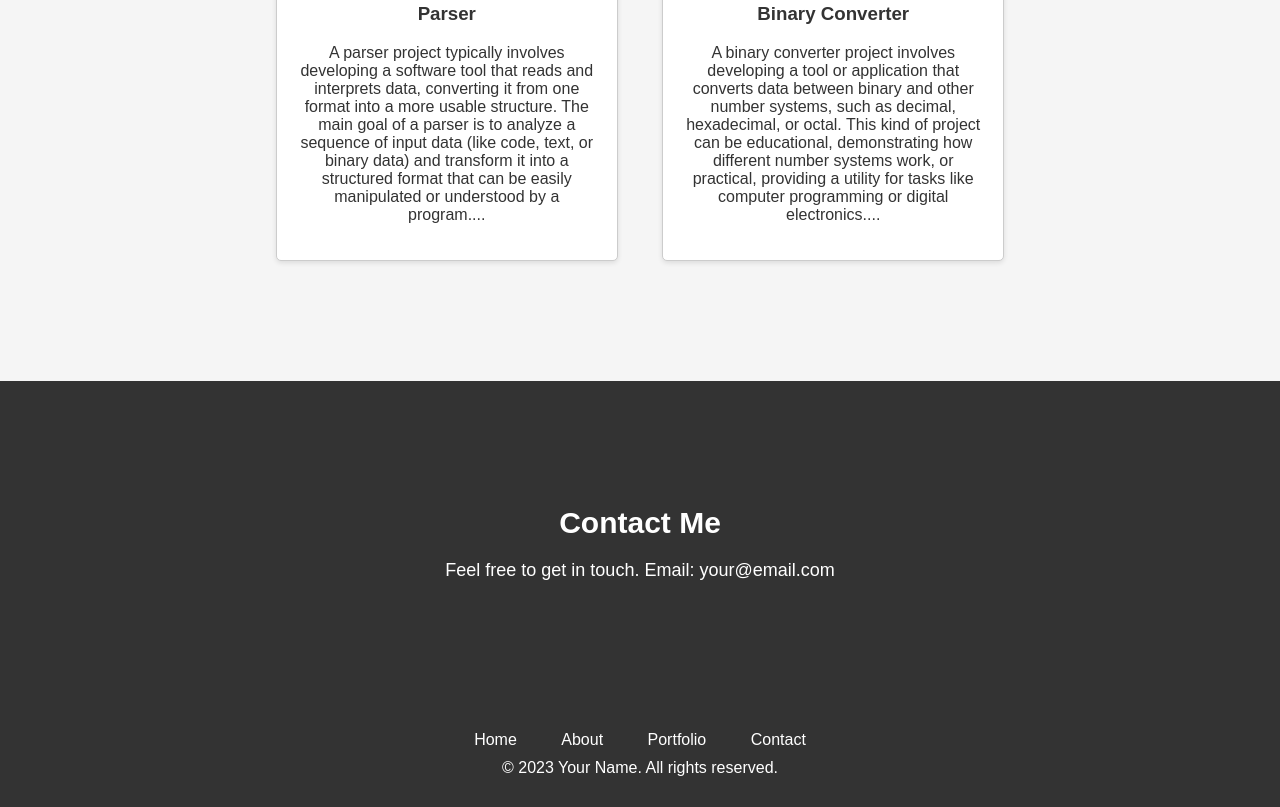
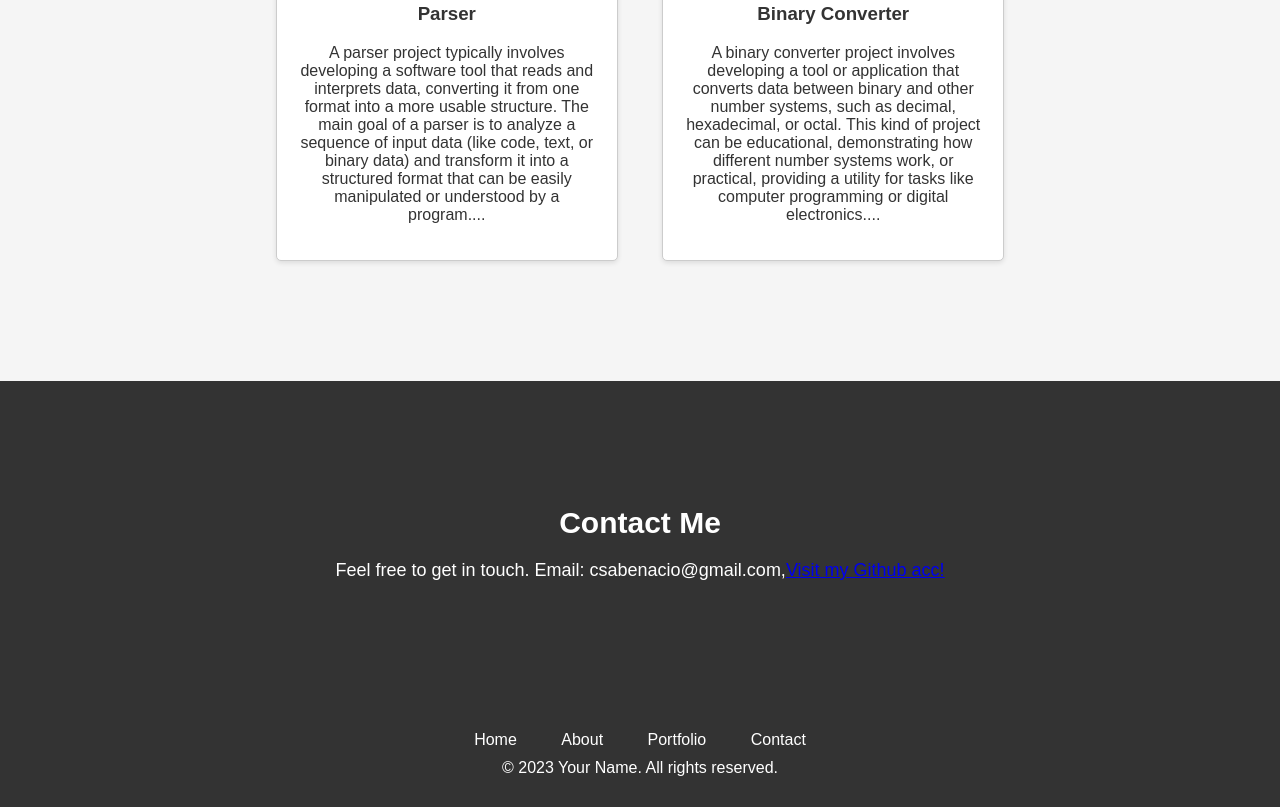
Before and after one commit to CarlJasper/carl_repo, a plain HTML site: page index.html in a window 1280 px wide. Shown: the part 1364-2171 px from the top of the page. Drawn offline with Linux system fonts and the light colour scheme.

Commit message:
modify Contact Me

```diff
--- a/index.html
+++ b/index.html
@@ -46,7 +46,7 @@
 
     <section id="contact" class="contact">
         <h2>Contact Me</h2>
-        <p>Feel free to get in touch. Email: your@email.com</p>
+        <p>Feel free to get in touch. Email: csabenacio@gmail.com,<a href="https://github.com/CarlJasper" target="_blank">Visit my Github acc!</a></p>
     </section>
 
     <footer>
```
